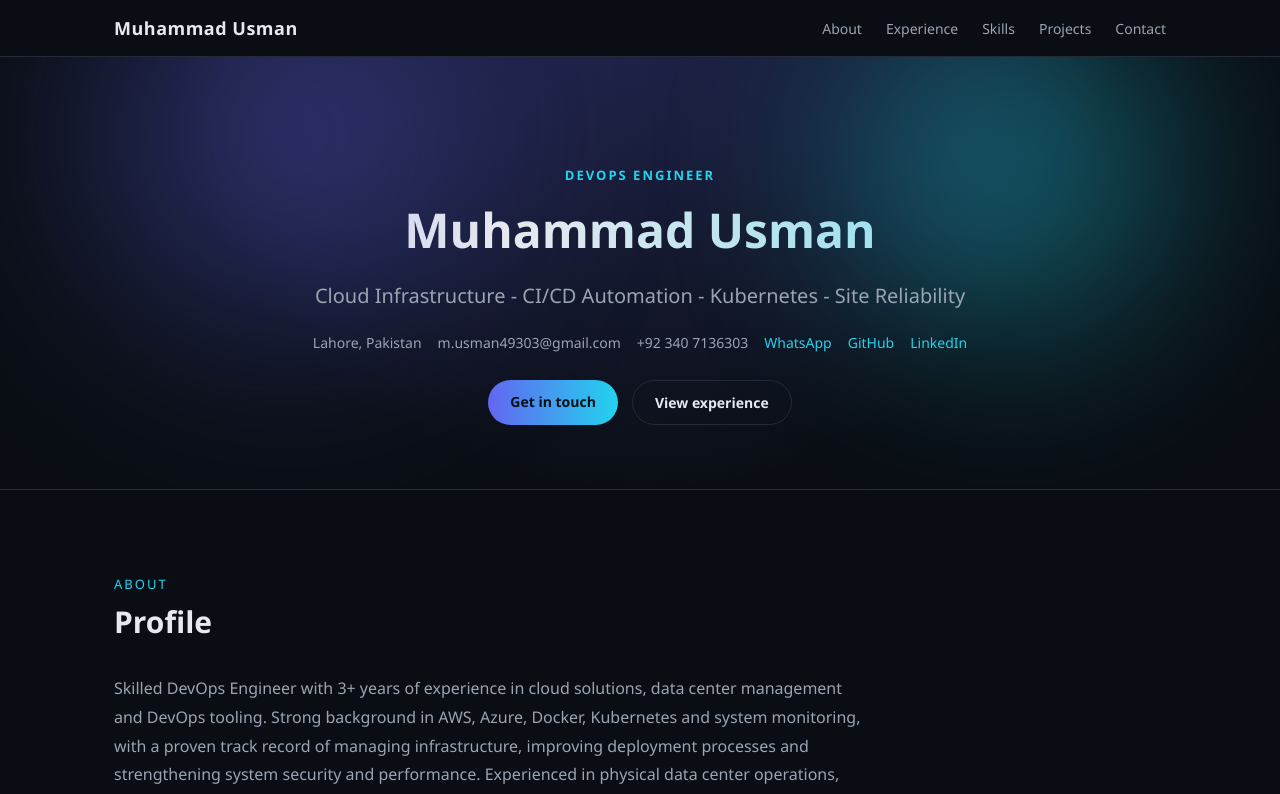
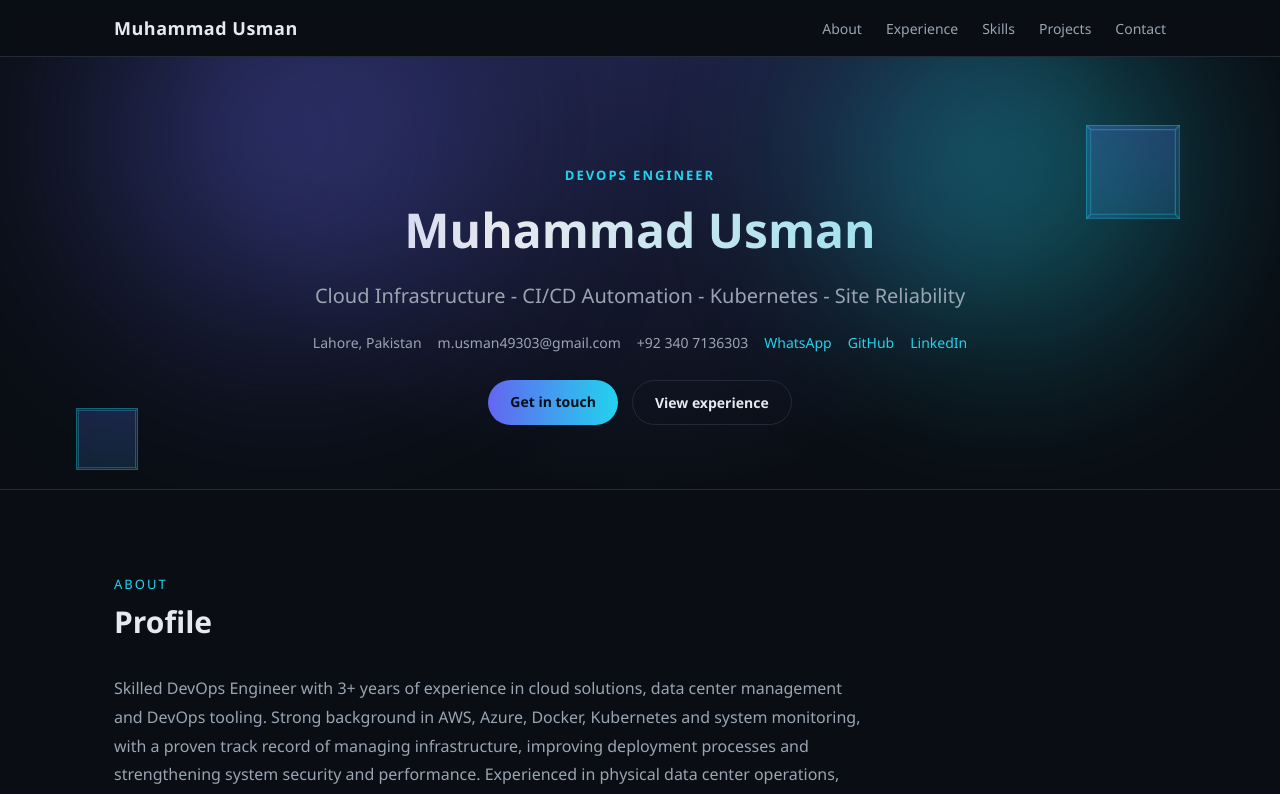
Before and after one commit to musman49303/usman-devops-portfolio, a Next.js app: page / in a window 1280 px wide. Shown: the top 794 px of the page. Built offline with nearby package versions, Linux system fonts and the light colour scheme.

Commit message:
Update globals.css

```diff
--- a/app/globals.css
+++ b/app/globals.css
@@ -41,7 +41,8 @@ a { color: var(--accent); text-decoration: none; }
   align-items: center;
   justify-content: space-between;
 }
-.logo { font-weight: 700; font-size: 18px; letter-spacing: 0.5px; }
+.logo { font-weight: 700; font-size: 18px; letter-spacing: 0.5px; transition: transform 0.3s ease; display: inline-block; }
+.logo:hover { transform: perspective(300px) rotateY(10deg); }
 .nav-links { display: flex; gap: 24px; list-style: none; margin: 0; padding: 0; }
 .nav-links a { color: var(--text-dim); font-size: 14px; position: relative; padding-bottom: 4px; }
 .nav-links a::after {
@@ -85,6 +86,52 @@ a { color: var(--accent); text-decoration: none; }
   50% { transform: translate(40px, 30px) scale(1.15); }
 }
 
+.hero-3d {
+  position: absolute;
+  perspective: 900px;
+  z-index: 0;
+  pointer-events: none;
+  opacity: 0.6;
+}
+.hero-3d-a { top: 70px; right: 8%; width: 90px; height: 90px; }
+.hero-3d-b { bottom: 20px; left: 6%; width: 60px; height: 60px; opacity: 0.45; }
+.cube {
+  width: 100%;
+  height: 100%;
+  position: relative;
+  transform-style: preserve-3d;
+  animation: cubeSpin 18s linear infinite;
+}
+.hero-3d-b .cube { animation-duration: 13s; animation-direction: reverse; }
+.face {
+  position: absolute;
+  width: 100%;
+  height: 100%;
+  border: 1px solid var(--accent);
+  background: linear-gradient(135deg, rgba(99,102,241,0.35), rgba(34,211,238,0.15));
+}
+.hero-3d-a .face { transform: translateZ(45px); }
+.hero-3d-a .face.back { transform: translateZ(-45px) rotateY(180deg); }
+.hero-3d-a .face.right { transform: rotateY(90deg) translateZ(45px); }
+.hero-3d-a .face.left { transform: rotateY(-90deg) translateZ(45px); }
+.hero-3d-a .face.top { transform: rotateX(90deg) translateZ(45px); }
+.hero-3d-a .face.bottom { transform: rotateX(-90deg) translateZ(45px); }
+.hero-3d-b .face { transform: translateZ(30px); }
+.hero-3d-b .face.back { transform: translateZ(-30px) rotateY(180deg); }
+.hero-3d-b .face.right { transform: rotateY(90deg) translateZ(30px); }
+.hero-3d-b .face.left { transform: rotateY(-90deg) translateZ(30px); }
+.hero-3d-b .face.top { transform: rotateX(90deg) translateZ(30px); }
+.hero-3d-b .face.bottom { transform: rotateX(-90deg) translateZ(30px); }
+
+@keyframes cubeSpin {
+  from { transform: rotateX(0deg) rotateY(0deg); }
+  to { transform: rotateX(360deg) rotateY(360deg); }
+}
+
+@media (max-width: 900px) {
+  .hero-3d { display: none; }
+}
+
 .hero-eyebrow { color: var(--accent); letter-spacing: 2px; text-transform: uppercase; font-size: 13px; font-weight: 600; }
 .hero h1 {
   font-size: 48px;
@@ -112,9 +159,9 @@ a { color: var(--accent); text-decoration: none; }
   transition: transform 0.25s ease, box-shadow 0.25s ease, background 0.25s ease;
 }
 .btn-primary { background: linear-gradient(90deg, var(--accent-2), var(--accent)); color: #051018; border: none; }
-.btn-primary:hover { transform: translateY(-3px); box-shadow: 0 14px 34px rgba(34,211,238,0.35); }
+.btn-primary:hover { transform: perspective(600px) translateY(-3px) rotateX(8deg); box-shadow: 0 14px 34px rgba(34,211,238,0.35); }
 .btn-secondary { color: var(--text); }
-.btn-secondary:hover { transform: translateY(-3px); background: var(--bg-alt); }
+.btn-secondary:hover { transform: perspective(600px) translateY(-3px) rotateX(8deg); background: var(--bg-alt); }
 
 section { padding: 72px 0; border-top: 1px solid var(--border); }
 .section-title { font-size: 13px; text-transform: uppercase; letter-spacing: 2px; color: var(--accent); margin-bottom: 8px; }
@@ -128,9 +175,9 @@ section { padding: 72px 0; border-top: 1px solid var(--border); }
   border-radius: var(--radius);
   padding: 24px;
   background: var(--card);
-  transition: transform 0.3s ease, box-shadow 0.3s ease, border-color 0.3s ease;
+  transition: box-shadow 0.3s ease, border-color 0.3s ease;
 }
-.timeline-item:hover { transform: translateY(-4px); box-shadow: 0 16px 34px rgba(0,0,0,0.35); border-color: var(--accent); }
+.timeline-item:hover { box-shadow: 0 20px 40px rgba(0,0,0,0.4); border-color: var(--accent); }
 .timeline-head { display: flex; flex-wrap: wrap; justify-content: space-between; gap: 8px; margin-bottom: 12px; }
 .timeline-role { font-size: 18px; font-weight: 700; }
 .timeline-company { color: var(--accent); font-size: 14px; }
@@ -144,9 +191,9 @@ section { padding: 72px 0; border-top: 1px solid var(--border); }
   border-radius: var(--radius);
   padding: 20px;
   background: var(--card);
-  transition: transform 0.3s ease, box-shadow 0.3s ease, border-color 0.3s ease;
+  transition: box-shadow 0.3s ease, border-color 0.3s ease;
 }
-.skill-card:hover { transform: translateY(-4px); box-shadow: 0 16px 34px rgba(0,0,0,0.35); border-color: var(--accent); }
+.skill-card:hover { box-shadow: 0 20px 40px rgba(0,0,0,0.4); border-color: var(--accent); }
 .skill-card h3 { margin: 0 0 12px; font-size: 15px; color: var(--accent); }
 .skill-tags { display: flex; flex-wrap: wrap; gap: 8px; }
 .tag {
@@ -157,8 +204,9 @@ section { padding: 72px 0; border-top: 1px solid var(--border); }
   font-size: 13px;
   color: var(--text-dim);
   transition: transform 0.2s ease, background 0.2s ease, color 0.2s ease, border-color 0.2s ease;
+  display: inline-block;
 }
-.tag:hover { transform: translateY(-2px) scale(1.05); background: rgba(34,211,238,0.12); color: var(--accent); border-color: var(--accent); }
+.tag:hover { transform: perspective(300px) translateZ(6px) scale(1.05); background: rgba(34,211,238,0.12); color: var(--accent); border-color: var(--accent); }
 
 .cards-2 { display: grid; grid-template-columns: repeat(auto-fit, minmax(260px, 1fr)); gap: 20px; }
 .info-card {
@@ -166,9 +214,9 @@ section { padding: 72px 0; border-top: 1px solid var(--border); }
   border-radius: var(--radius);
   padding: 24px;
   background: var(--card);
-  transition: transform 0.3s ease, box-shadow 0.3s ease, border-color 0.3s ease;
+  transition: box-shadow 0.3s ease, border-color 0.3s ease;
 }
-.info-card:hover { transform: translateY(-4px); box-shadow: 0 16px 34px rgba(0,0,0,0.35); border-color: var(--accent); }
+.info-card:hover { box-shadow: 0 20px 40px rgba(0,0,0,0.4); border-color: var(--accent); }
 .info-card h3 { margin: 0 0 8px; font-size: 16px; }
 .info-card p { margin: 4px 0; color: var(--text-dim); font-size: 14px; }
 
@@ -178,9 +226,9 @@ section { padding: 72px 0; border-top: 1px solid var(--border); }
   border-radius: var(--radius);
   padding: 24px;
   background: var(--card);
-  transition: transform 0.3s ease, box-shadow 0.3s ease, border-color 0.3s ease;
+  transition: box-shadow 0.3s ease, border-color 0.3s ease;
 }
-.project-card:hover { transform: translateY(-4px); box-shadow: 0 16px 34px rgba(0,0,0,0.35); border-color: var(--accent); }
+.project-card:hover { box-shadow: 0 20px 40px rgba(0,0,0,0.4); border-color: var(--accent); }
 .project-card h3 { margin: 0 0 10px; font-size: 17px; }
 .project-card p { color: var(--text-dim); font-size: 14.5px; line-height: 1.6; margin: 0; }
 
@@ -191,11 +239,17 @@ section { padding: 72px 0; border-top: 1px solid var(--border); }
   padding: 20px;
   background: var(--card);
   text-align: center;
-  transition: transform 0.3s ease, box-shadow 0.3s ease, border-color 0.3s ease;
+  transition: box-shadow 0.3s ease, border-color 0.3s ease;
 }
-.contact-card:hover { transform: translateY(-4px); box-shadow: 0 16px 34px rgba(0,0,0,0.35); border-color: var(--accent); }
+.contact-card:hover { box-shadow: 0 20px 40px rgba(0,0,0,0.4); border-color: var(--accent); }
 .contact-card .label { color: var(--text-dim); font-size: 12px; text-transform: uppercase; letter-spacing: 1px; margin-bottom: 6px; }
 .contact-card .value { font-size: 15px; font-weight: 600; }
+
+.tilt-card {
+  transition: transform 0.15s ease-out;
+  will-change: transform;
+  transform-style: preserve-3d;
+}
 
 footer { border-top: 1px solid var(--border); padding: 32px 0; text-align: center; color: var(--text-dim); font-size: 13px; }
 
```
